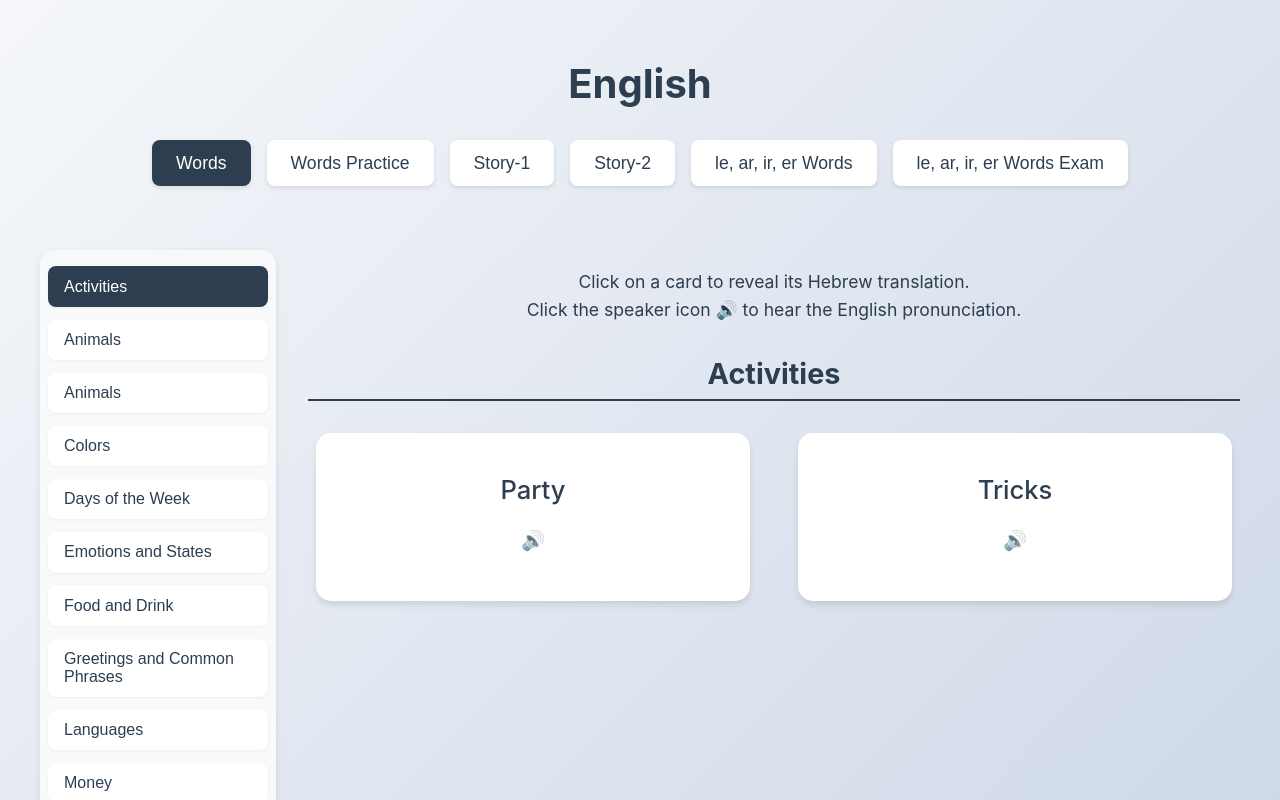
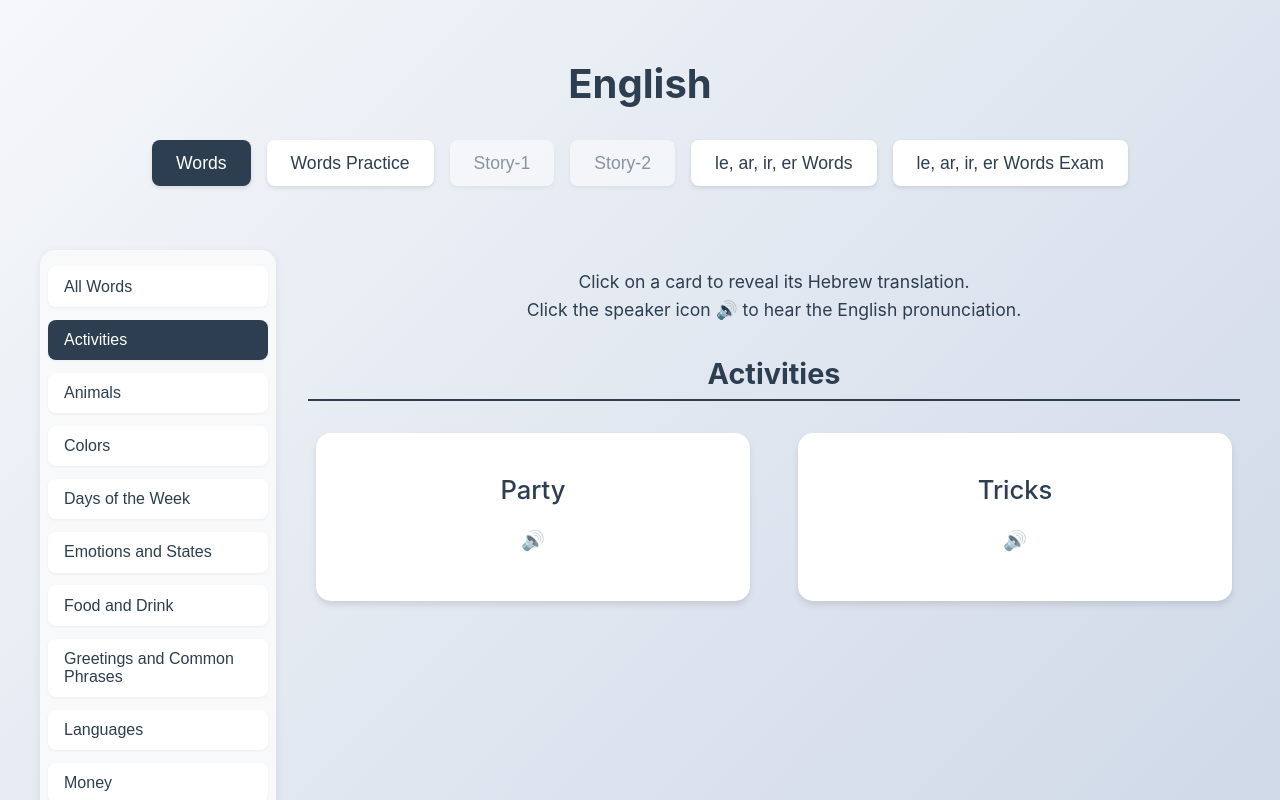
Before and after one commit to noamshochat/LomdimAnglitOnTheGo, a React (Create React App) app: page / in a window 1280 px wide. Shown: the top 800 px of the page. Built offline with nearby package versions, Linux system fonts and the light colour scheme.

Commit message:
feat: add all words section

```diff
--- a/src/App.tsx
+++ b/src/App.tsx
@@ -57,6 +57,12 @@ const TabButton = styled.button<{ isActive: boolean }>`
     transform: translateY(-5px);
     box-shadow: 0 4px 8px rgba(0, 0, 0, 0.15);
   }
+`;
+
+const DisabledTabButton = styled(TabButton)`
+  opacity: 0.5;
+  pointer-events: none;
+  cursor: not-allowed;
 `;
 
 const CategoryContainer = styled.div`
@@ -140,7 +146,6 @@ const App: React.FC = () => {
 
   // Sort categories alphabetically by name
   const sortedCategories = [...words.categories].sort((a, b) => a.name.localeCompare(b.name));
-  const selectedCategory = sortedCategories[selectedCategoryIdx];
 
   // For le, ar, ir, er Words tab
   const leArIrErWords = words.categories.flatMap(category =>
@@ -151,7 +156,8 @@ const App: React.FC = () => {
 
   // For le, ar, ir, er Words Exam tab
   const leArIrErEndings = ['le', 'ar', 'ir', 'er'];
-  const leArIrErExamQuestions = leArIrErWords.map(pair => {
+  const leArIrErExamQuestions = React.useMemo(() => {
+    const all = leArIrErWords.map(pair => {
       const ending = leArIrErEndings.find(e => pair.english.toLowerCase().endsWith(e));
       const base = ending ? pair.english.slice(0, -ending.length) : pair.english;
       return {
@@ -161,13 +167,15 @@ const App: React.FC = () => {
         hebrew: pair.hebrew
       };
     });
+    return all.sort(() => Math.random() - 0.5).slice(0, 20);
+  }, [leArIrErWords.length]);
 
   // Quiz state for le, ar, ir, er Words Exam
-  const [leExamIdx, setLeExamIdx] = useState(0);
-  const [leExamSelected, setLeExamSelected] = useState<string | null>(null);
-  const [leExamShowAnswer, setLeExamShowAnswer] = useState(false);
-  const [leExamScore, setLeExamScore] = useState(0);
-  const [leExamComplete, setLeExamComplete] = useState(false);
+  const [leExamIdx, setLeExamIdx] = React.useState(0);
+  const [leExamSelected, setLeExamSelected] = React.useState<string | null>(null);
+  const [leExamShowAnswer, setLeExamShowAnswer] = React.useState(false);
+  const [leExamScore, setLeExamScore] = React.useState(0);
+  const [leExamComplete, setLeExamComplete] = React.useState(false);
 
   const handleLeExamSelect = (ending: string) => {
     if (!leExamShowAnswer) {
@@ -197,6 +205,10 @@ const App: React.FC = () => {
     setLeExamComplete(false);
   };
 
+  // For menu: -1 means 'All Words', 0+ means specific category
+  const isAllWords = selectedCategoryIdx === -1;
+  const selectedCategory = sortedCategories[selectedCategoryIdx];
+
   return (
     <AppContainer>
       <Header>
@@ -214,18 +226,8 @@ const App: React.FC = () => {
           >
             Words Practice
           </TabButton>
-          <TabButton
-            isActive={activeTab === 'story1'}
-            onClick={() => setActiveTab('story1')}
-          >
-            Story-1
-          </TabButton>
-          <TabButton
-            isActive={activeTab === 'story2'}
-            onClick={() => setActiveTab('story2')}
-          >
-            Story-2
-          </TabButton>
+          <DisabledTabButton isActive={false}>Story-1</DisabledTabButton>
+          <DisabledTabButton isActive={false}>Story-2</DisabledTabButton>
           <TabButton
             isActive={activeTab === 'leArIrEr'}
             onClick={() => setActiveTab('leArIrEr')}
@@ -244,6 +246,12 @@ const App: React.FC = () => {
         {activeTab === 'words' && (
           <WordsLayout>
             <SideMenu>
+              <MenuButton
+                isActive={isAllWords}
+                onClick={() => setSelectedCategoryIdx(-1)}
+              >
+                All Words
+              </MenuButton>
               {sortedCategories.map((cat, idx) => (
                 <MenuButton
                   key={cat.name}
@@ -259,6 +267,23 @@ const App: React.FC = () => {
                 Click on a card to reveal its Hebrew translation.<br />
                 Click the speaker icon 🔊 to hear the English pronunciation.
               </Instructions>
+              {isAllWords ? (
+                sortedCategories.map((category, categoryIndex) => (
+                  <CategoryContainer key={categoryIndex}>
+                    <CategoryTitle>{category.name}</CategoryTitle>
+                    <CardGrid>
+                      {category.wordPairs.map((pair, index) => (
+                        <WordCard
+                          key={index}
+                          english={pair.english}
+                          hebrew={pair.hebrew}
+                        />
+                      ))}
+                    </CardGrid>
+                  </CategoryContainer>
+                ))
+              ) : (
+                <>
                   <CategoryTitle>{selectedCategory.name}</CategoryTitle>
                   <CardGrid>
                     {selectedCategory.wordPairs.map((pair, index) => (
@@ -269,12 +294,12 @@ const App: React.FC = () => {
                       />
                     ))}
                   </CardGrid>
+                </>
+              )}
             </div>
           </WordsLayout>
         )}
         {activeTab === 'exam' && <ExamTab />}
-        {activeTab === 'story1' && <StoryTab />}
-        {activeTab === 'story2' && <StoryTab2 />}
         {activeTab === 'leArIrEr' && (
           <div style={{ width: '100%' }}>
             <Instructions>
--- a/src/data/words.json
+++ b/src/data/words.json
@@ -69,7 +69,12 @@
         { "english": "Kitten", "hebrew": "חתלתול" },
         { "english": "Animal", "hebrew": "חיה" },
         { "english": "Bear", "hebrew": "דוב" },
-        { "english": "Tiger", "hebrew": "טיגריס" }
+        { "english": "Tiger", "hebrew": "טיגריס" },
+        { "english": "Bear", "hebrew": "דוב" },
+        { "english": "Tiger", "hebrew": "טיגריס" },
+        { "english": "Elephant", "hebrew": "פיל" },
+        { "english": "Lion", "hebrew": "ליאון" },
+        { "english": "Giraffe", "hebrew": "ג'ירפה" }
       ]
     },
     {
@@ -207,16 +212,6 @@
       ]
     },
     {
-      "name": "Animals",
-      "wordPairs": [
-        { "english": "Bear", "hebrew": "דוב" },
-        { "english": "Tiger", "hebrew": "טיגריס" },
-        { "english": "Elephant", "hebrew": "פיל" },
-        { "english": "Lion", "hebrew": "ליאון" },
-        { "english": "Giraffe", "hebrew": "ג'ירפה" }
-      ]
-    },
-    {
       "name": "Money",
       "wordPairs": [
         { "english": "Penny", "hebrew": "פני" },
```
Lines whose indentation alone changed are shown as unchanged.
